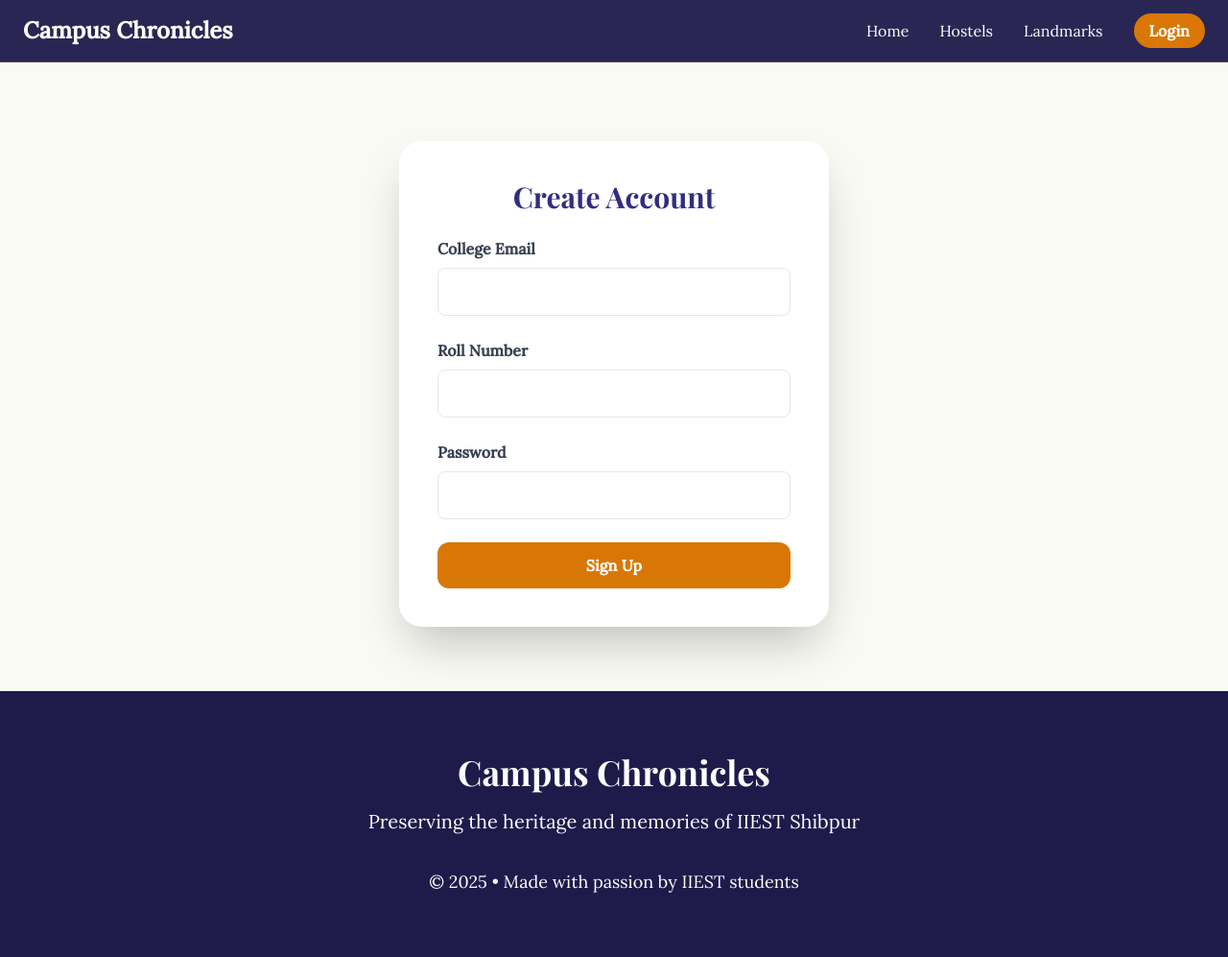
After one commit to Arrow2520/campus-chronicles, a Flask app: page /signup in a window 1280 px wide. The commit adds this page. Shown: the whole page at 96% size. Run offline with Flask 3, Linux system fonts and the light colour scheme; some libraries are stand-ins or nearby versions.

Commit message:
Added Support to Login/Register and Comment Section.

```diff
--- a/app.py
+++ b/app.py
@@ -1,9 +1,22 @@
 from flask import Flask, jsonify, request, render_template
 from flask_cors import CORS
 import mysql.connector
+from flask_jwt_extended import (
+    JWTManager,
+    create_access_token,
+    jwt_required,
+    get_jwt_identity,
+    get_jwt
+)
+from werkzeug.security import generate_password_hash, check_password_hash
 
 app = Flask(__name__)
-CORS(app)
+CORS(app, supports_credentials=True)
+
+# NEW: Setup for JWT (JSON Web Tokens)
+app.config["JWT_SECRET_KEY"] = "super-secret-key-change-this"
+app.config["JWT_COOKIE_CSRF_PROTECT"] = False
+jwt = JWTManager(app)
 
 db_config = {
     'host': '127.0.0.1',
@@ -18,11 +31,17 @@
 
 
 # --- PAGE ROUTES (Renders HTML) ---
-
 @app.route('/')
 def home():
     return render_template('index.html')
 
+@app.route('/login')
+def login_page():
+    return render_template('login.html')
+
+@app.route('/signup')
+def signup_page():
+    return render_template('signup.html')
 
 @app.route('/hostels')
 def hostels_page():
@@ -97,27 +116,140 @@
 
 @app.route('/place/<slug>')
 def place_detail(slug):
+    conn = get_db_connection()
+    cursor = conn.cursor(dictionary=True)
+
+    cursor.execute("SELECT * FROM places WHERE slug = %s", (slug,))
+    place = cursor.fetchone()
+    if not place:
+        cursor.close()
+        conn.close()
+        return "Place not found", 404
+
+    cursor.execute("SELECT image_url FROM images WHERE place_id = %s", (place['id'],))
+    images = cursor.fetchall()
+
+    cursor.execute("""
+        SELECT c.comment_text, c.created_at, u.email
+        FROM comments c
+        JOIN users u ON c.user_id = u.id
+        WHERE c.place_id = %s
+        ORDER BY c.created_at DESC
+    """, (place['id'],))
+    comments = cursor.fetchall()
+
+    cursor.close()
+    conn.close()
+
+    return render_template(
+        'details.html',
+        place=place,
+        images=images,
+        comments=comments
+    )
+
+
+
+@app.route('/api/register', methods=['POST'])
+def register():
+    data = request.json
+    email = data.get('email')
+    roll_number = data.get('roll_number')
+    password = data.get('password')
+
+    if not email or not password:
+        return jsonify({"error": "Missing fields"}), 400
+
+    hashed_password = generate_password_hash(password)
+
     try:
         conn = get_db_connection()
-        cursor = conn.cursor(dictionary=True)
+        cursor = conn.cursor()
+        cursor.execute("SELECT id FROM users WHERE email = %s", (email,))
+        if cursor.fetchone():
+            return jsonify({"error": "Email already exists"}), 409
 
-        # 1. Fetch the specific place details
-        cursor.execute("SELECT * FROM places WHERE slug = %s", (slug,))
-        place = cursor.fetchone()
-
-        if not place:
-            return "Place not found", 404
-
-        # 2. Fetch all images associated with this place
-        cursor.execute("SELECT image_url FROM images WHERE place_id = %s", (place['id'],))
-        images = cursor.fetchall()
-
+        cursor.execute("INSERT INTO users (email, roll_number, password_hash, role) VALUES (%s, %s, %s, 'user')",
+                       (email, roll_number, hashed_password))
+        conn.commit()
         cursor.close()
         conn.close()
+        return jsonify({"message": "Success"}), 201
+    except Exception as e:
+        return jsonify({"error": str(e)}), 500
 
-        return render_template('details.html', place=place, images=images)
-    except Exception as e:
-        return str(e)
+
+@app.route('/api/login', methods=['POST'])
+def login():
+    data = request.json
+    user_identifier = data.get('user_identifier')
+    password = data.get('password')
+
+    conn = get_db_connection()
+    cursor = conn.cursor(dictionary=True)
+    query = "SELECT * FROM users WHERE email = %s OR roll_number = %s"
+    cursor.execute(query, (user_identifier, user_identifier))
+    user = cursor.fetchone()
+    cursor.close()
+    conn.close()
+
+    if user and check_password_hash(user['password_hash'], password):
+        access_token = create_access_token(
+            identity=str(user['id']),
+            additional_claims={
+                "role": user["role"],
+                "email": user["email"]
+            }
+        )
+
+        return jsonify(access_token=access_token, role=user['role'], email=user['email'])
+
+    return jsonify({"error": "Invalid credentials"}), 401
+
+
+# NEW: Admin Delete Route
+@app.route('/api/places/<int:place_id>', methods=['DELETE'])
+@jwt_required()
+def delete_place(place_id):
+    user_id = int(get_jwt_identity())
+    claims = get_jwt()
+
+    if claims["role"] != "admin":
+        return jsonify({"error": "Admins only"}), 403
+
+    conn = get_db_connection()
+    cursor = conn.cursor()
+    cursor.execute("DELETE FROM places WHERE id = %s", (place_id,))
+    conn.commit()
+    conn.close()
+
+    return jsonify({"message": "Deleted successfully"})
+
+
+
+# NEW: Add Comment Route
+@app.route('/api/places/<int:place_id>/comments', methods=['POST'])
+@jwt_required()
+def add_comment(place_id):
+    user_id = int(get_jwt_identity())
+
+    data = request.get_json()
+    comment_text = data.get("comment")
+
+    if not comment_text:
+        return jsonify({"error": "Empty comment"}), 400
+
+    conn = get_db_connection()
+    cursor = conn.cursor()
+    cursor.execute(
+        "INSERT INTO comments (user_id, place_id, comment_text) VALUES (%s, %s, %s)",
+        (user_id, place_id, comment_text)
+    )
+    conn.commit()
+    conn.close()
+
+    return jsonify({"message": "Comment added"}), 201
+
 
 
 if __name__ == '__main__':
--- a/templates/base.html
+++ b/templates/base.html
@@ -16,14 +16,21 @@
 </head>
 <body class="text-gray-800 flex flex-col min-h-screen">
 
-  <nav class="fixed top-0 w-full bg-indigo-950/95 backdrop-blur-md z-50 border-b border-amber-600/30">
+  <nav class="fixed top-0 w-full bg-indigo-950/95 backdrop-blur-md z-50 border-b border-amber-600/30" x-data="{ loggedIn: !!localStorage.getItem('token') }">
     <div class="container mx-auto px-6 py-4">
       <div class="flex justify-between items-center">
         <a href="/" class="text-2xl font-bold text-white">Campus Chronicles</a>
-        <ul class="flex space-x-8">
+        <ul class="flex space-x-8 items-center">
           <li><a href="/" class="text-white hover:text-amber-300 transition">Home</a></li>
           <li><a href="/hostels" class="text-white hover:text-amber-300 transition">Hostels</a></li>
           <li><a href="/landmarks" class="text-white hover:text-amber-300 transition">Landmarks</a></li>
+
+          <template x-if="!loggedIn">
+              <li><a href="/login" class="bg-amber-600 px-4 py-2 rounded-full text-white font-bold hover:bg-amber-700 transition">Login</a></li>
+          </template>
+          <template x-if="loggedIn">
+              <li><button @click="localStorage.clear(); window.location.reload()" class="text-red-400 hover:text-red-300 font-bold">Logout</button></li>
+          </template>
         </ul>
       </div>
     </div>
--- /dev/null
+++ b/templates/signup.html
@@ -0,0 +1,46 @@
+{% extends "base.html" %}
+{% block title %}Sign Up - Campus Chronicles{% endblock %}
+{% block content %}
+<div class="flex items-center justify-center min-h-[80vh]">
+    <div class="bg-white p-10 rounded-3xl shadow-2xl w-full max-w-md">
+        <h2 class="text-3xl font-bold mb-6 text-center text-indigo-900">Create Account</h2>
+        <form id="signupForm" class="space-y-6">
+            <div>
+                <label class="block text-gray-700 font-bold mb-2">College Email</label>
+                <input type="email" id="email" class="w-full px-4 py-3 rounded-lg border focus:ring-2 focus:ring-indigo-500" required>
+            </div>
+            <div>
+                <label class="block text-gray-700 font-bold mb-2">Roll Number</label>
+                <input type="text" id="roll" class="w-full px-4 py-3 rounded-lg border focus:ring-2 focus:ring-indigo-500">
+            </div>
+            <div>
+                <label class="block text-gray-700 font-bold mb-2">Password</label>
+                <input type="password" id="password" class="w-full px-4 py-3 rounded-lg border focus:ring-2 focus:ring-indigo-500" required>
+            </div>
+            <button type="submit" class="w-full bg-amber-600 text-white py-3 rounded-xl font-bold hover:bg-amber-700 transition">Sign Up</button>
+        </form>
+    </div>
+</div>
+<script>
+    document.getElementById('signupForm').addEventListener('submit', async (e) => {
+        e.preventDefault();
+        const email = document.getElementById('email').value;
+        const roll = document.getElementById('roll').value;
+        const password = document.getElementById('password').value;
+
+        const res = await fetch('/api/register', {
+            method: 'POST',
+            headers: {'Content-Type': 'application/json'},
+            body: JSON.stringify({email, roll_number: roll, password})
+        });
+
+        if (res.ok) {
+            alert("Registration Successful! Please Login.");
+            window.location.href = '/login';
+        } else {
+            const data = await res.json();
+            alert(data.error);
+        }
+    });
+</script>
+{% endblock %}
```
Also changed, not shown: templates/details.html (+69 -2 lines), templates/login.html (added, +42 -0 lines).
